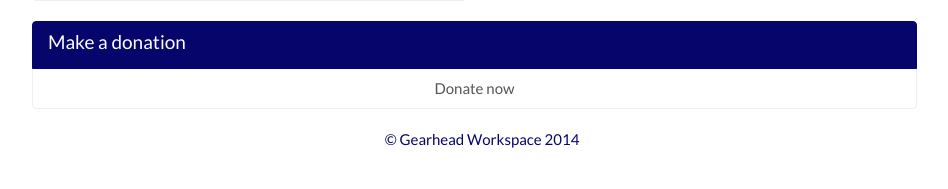
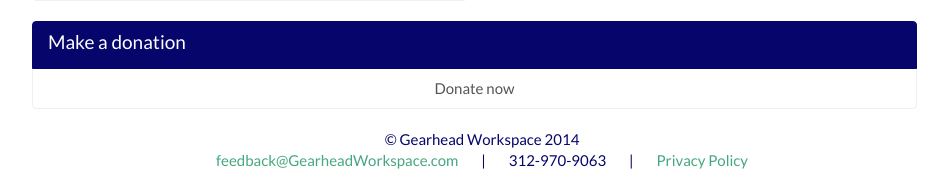
Before and after one commit to GearheadWorkspace/gearheadworkspace, a Django app: page / in a window 1280 px wide. Shown: the part 1123-1312 px from the top of the page, without its empty margins (158-1106 px from the left). Before the commit the page ends 1271 px from the top, so only its background shows below. Run offline with Django 3.2, Linux system fonts and the light colour scheme; some libraries are stand-ins or nearby versions.

Commit message:
added feedback email and privacy policy

```diff
--- a/static/css/main.css
+++ b/static/css/main.css
@@ -36,3 +36,8 @@
 #mc_embed_signup label {
   padding: 6px !important;
 }
+
+.footer p {
+  display: inline;
+  padding: 20px 20px;
+}
--- a/templates/base.html
+++ b/templates/base.html
@@ -59,7 +59,14 @@
   </div>
 
   <div class="footer container text-center">
-    <p>&copy; Gearhead Workspace 2014</p>
+    <div>
+      <p>&copy; Gearhead Workspace 2014</p>
+    </div>
+    <div>
+      <p><a href="mailto:feedback@GearheadWorkspace.com">feedback@GearheadWorkspace.com</a></p> |
+      <p>312-970-9063</a></p> |
+      <p><a href="{% static 'privacy_policy.pdf' %}" target="_blank">Privacy Policy</a></p>
+    </div>
   </div>
 
     <!-- jQuery (necessary for Bootstrap's JavaScript plugins) -->
```
Also changed, not shown: 1 other file.
